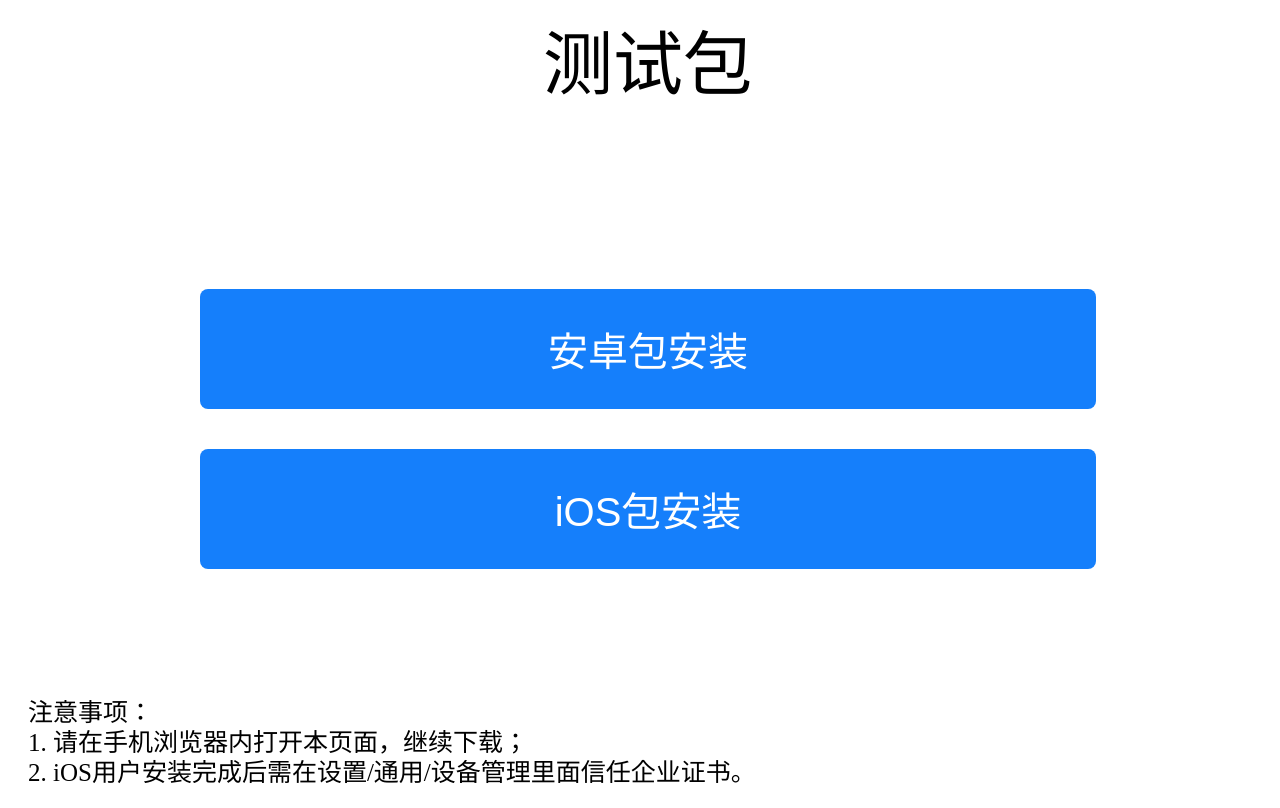
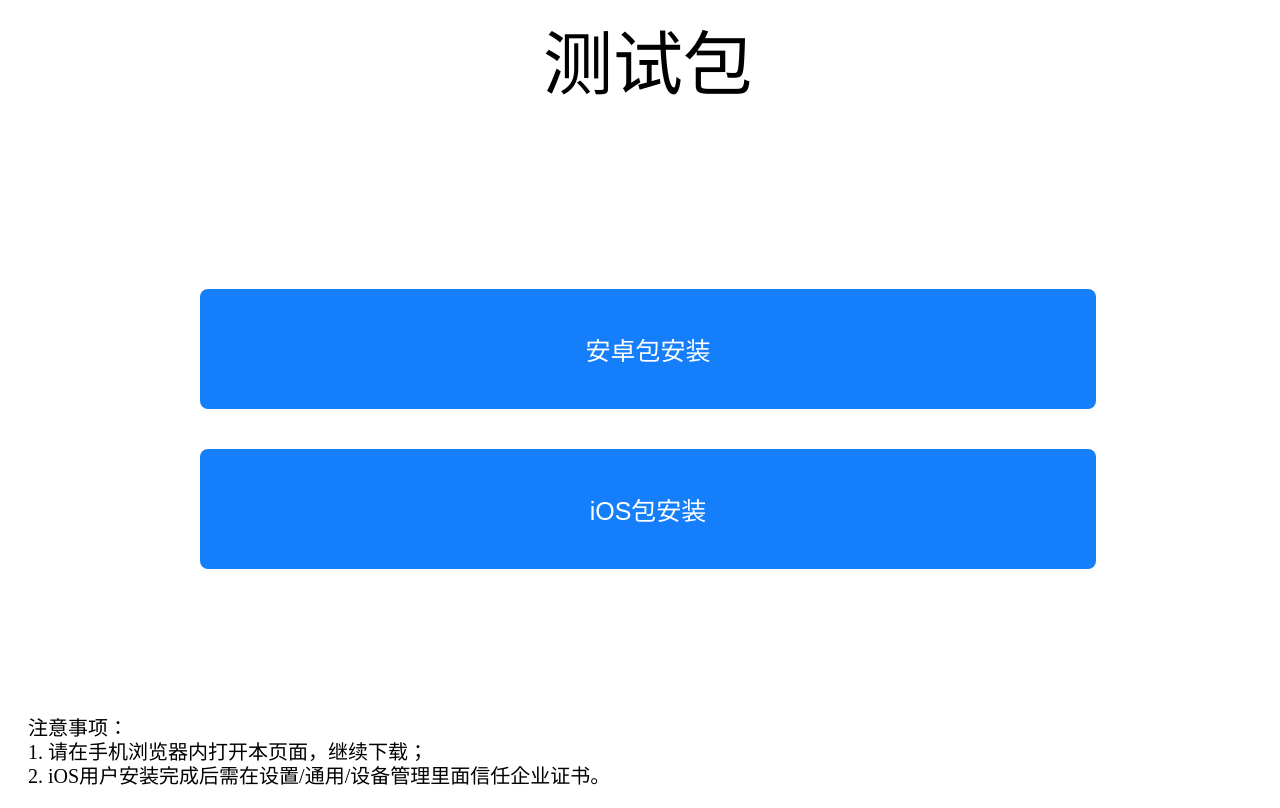
Before and after one commit to HemingTai/HemingTai.github.io, a plain HTML site: page index.html in a window 1280 px wide. Drawn offline with Linux system fonts and the light colour scheme.

Commit message:
update homepage

```diff
--- a/index.html
+++ b/index.html
@@ -27,7 +27,7 @@
             color: white;
             border-radius: 8px;
             border-style: hidden;
-            font-size: 40px;
+            font-size: 25px;
             margin: 20px;
         }
 
@@ -45,7 +45,7 @@
             text-align: left;
             margin-left: 20px;
             bottom: 20px;
-            font-size: 25px;
+            font-size: 20px;
             line-height: 120%;
             color: black;
         }
@@ -54,7 +54,7 @@
 <body>
   <header>测试包</header>
     <div class="vertical-center">
-        <button onclick="window.location='./MiguPlay.apk';">安卓包安装</button>
+        <button onclick="window.location='';">安卓包安装</button>
         <button onclick="window.location='itms-services://?action=download-manifest&url=https://HemingTai.github.io/App/manifest.plist';">iOS包安装</button>
     </div>
     <footer>
```
